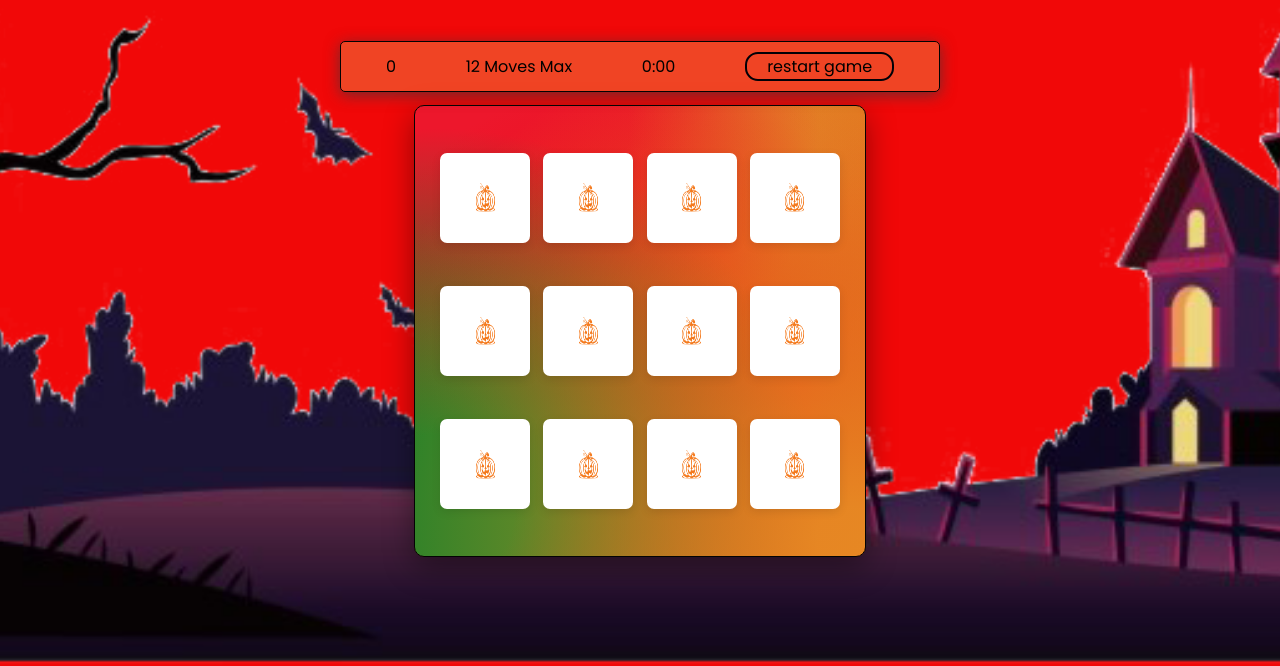
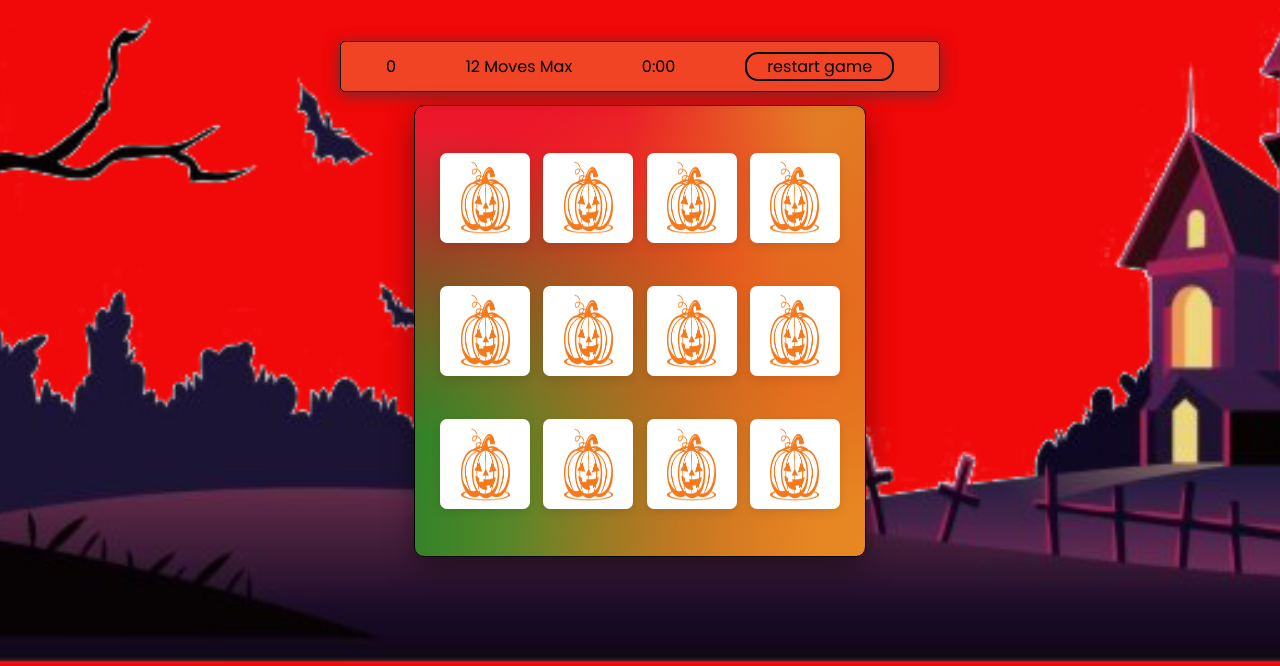
Before and after one commit to ForLoopNelson/killer-escape-game, a plain HTML site: page index.html in a window 1280 px wide. Shown: the part 134-800 px from the top of the page. Drawn offline with Linux system fonts and the light colour scheme.

Commit message:
adjust pumpkin img

```diff
--- a/style.css
+++ b/style.css
@@ -420,7 +420,7 @@ body {
   transition: transform 0.25s linear;
 }
 .card .front-view span{
-  width: 19px;
+  width: 49px;
 }
 .card .back-view img{
   max-width: 45px;
```
